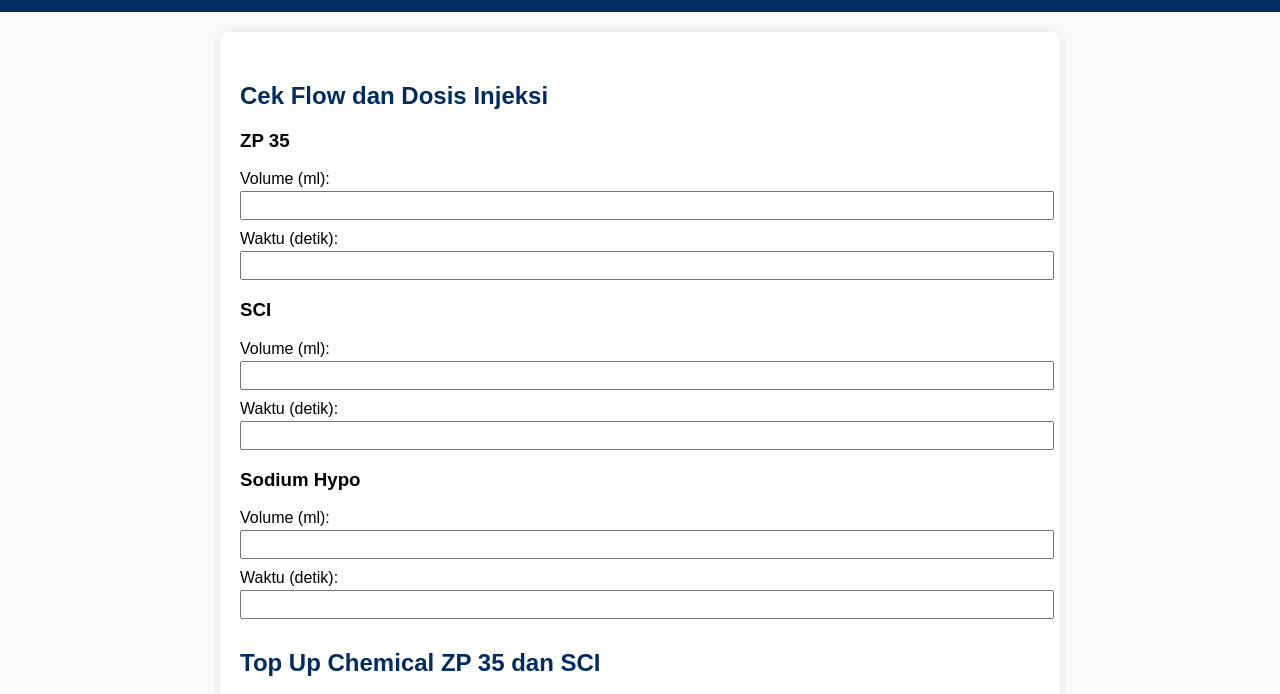
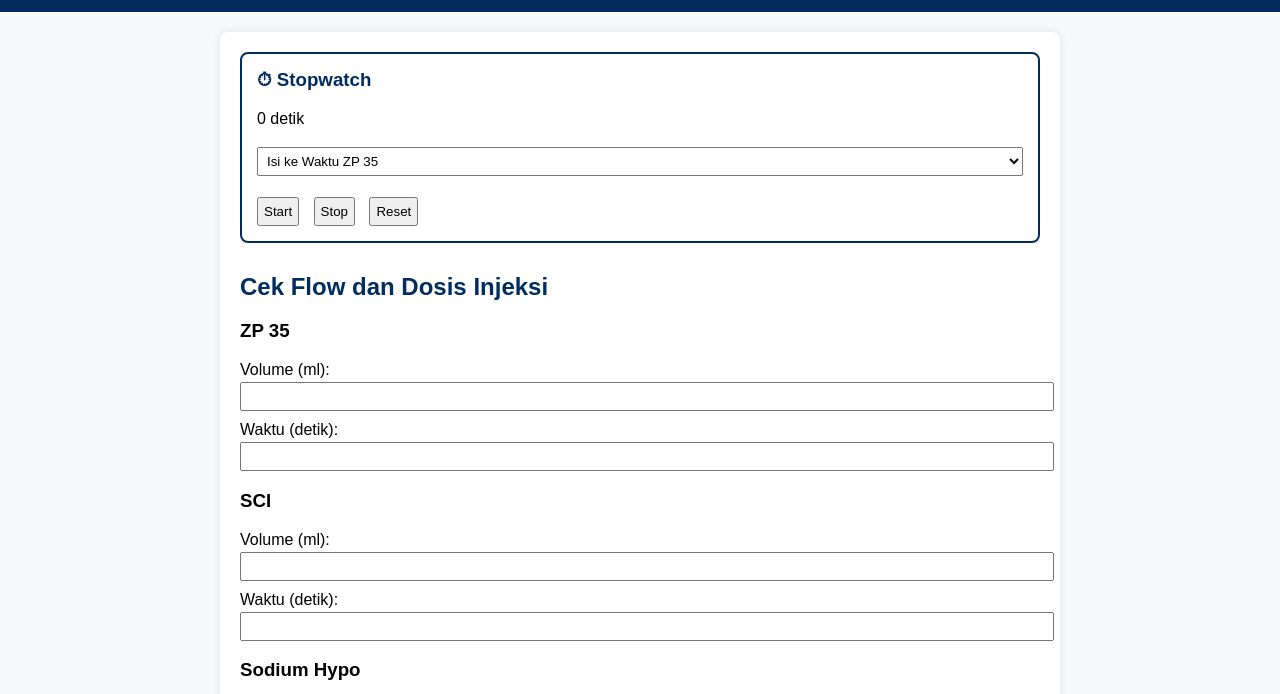
Before and after one commit to geza23/Chemical-Calculator---PT.-Lautan-Air-Indonesia, a website: page index.html in a window 1280 px wide. Shown: the part 58-752 px from the top of the page. Drawn offline with Linux system fonts and the light colour scheme.

Commit message:
Update index.html

```diff
--- a/index.html
+++ b/index.html
@@ -40,7 +40,7 @@
       display: block;
       margin-top: 10px;
     }
-    input {
+    input, select, button {
       padding: 5px;
       width: 100%;
       margin-top: 3px;
@@ -51,6 +51,20 @@
       color: red;
       white-space: pre-line;
     }
+    .stopwatch {
+      border: 2px solid #002c5f;
+      padding: 15px;
+      border-radius: 8px;
+      margin-bottom: 20px;
+    }
+    .stopwatch h3 {
+      margin-top: 0;
+      color: #002c5f;
+    }
+    .stopwatch button {
+      width: auto;
+      margin-right: 10px;
+    }
   </style>
 </head>
 <body>
@@ -60,6 +74,20 @@
   </header>
 
   <div class="container">
+    <div class="stopwatch">
+      <h3>⏱ Stopwatch</h3>
+      <p id="display">0 detik</p>
+      <select id="targetField">
+        <option value="time1">Isi ke Waktu ZP 35</option>
+        <option value="time2">Isi ke Waktu SCI</option>
+        <option value="time3">Isi ke Waktu Sodium Hypo</option>
+      </select>
+      <br/><br/>
+      <button onclick="startTimer()">Start</button>
+      <button onclick="stopTimer()">Stop</button>
+      <button onclick="resetTimer()">Reset</button>
+    </div>
+
     <h2>Cek Flow dan Dosis Injeksi</h2>
 
     <div>
@@ -137,6 +165,36 @@
     document.querySelectorAll("input").forEach(input => {
       input.addEventListener("input", calculate);
     });
+
+    let stopwatchInterval;
+    let elapsedSeconds = 0;
+
+    function updateDisplay() {
+      document.getElementById('display').innerText = `${elapsedSeconds} detik`;
+    }
+
+    function startTimer() {
+      if (stopwatchInterval) return;
+      stopwatchInterval = setInterval(() => {
+        elapsedSeconds++;
+        updateDisplay();
+      }, 1000);
+    }
+
+    function stopTimer() {
+      clearInterval(stopwatchInterval);
+      stopwatchInterval = null;
+      const target = document.getElementById('targetField').value;
+      document.getElementById(target).value = elapsedSeconds;
+      calculate();
+    }
+
+    function resetTimer() {
+      clearInterval(stopwatchInterval);
+      stopwatchInterval = null;
+      elapsedSeconds = 0;
+      updateDisplay();
+    }
   </script>
 </body>
 </html>
```
